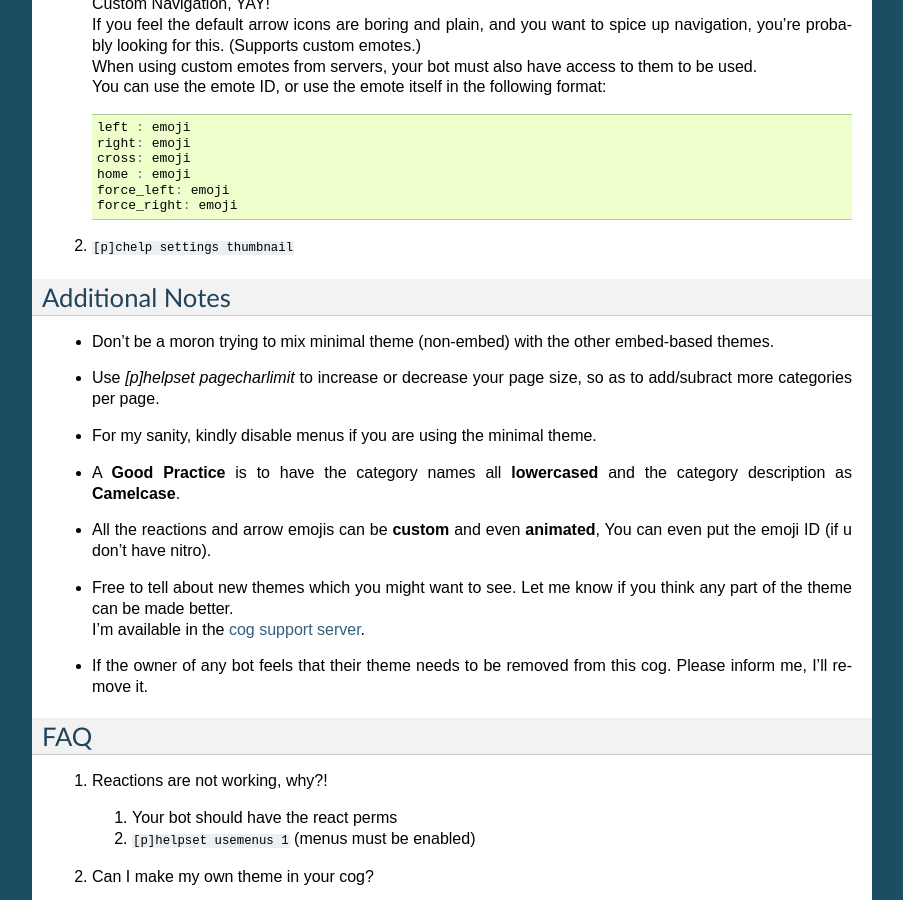
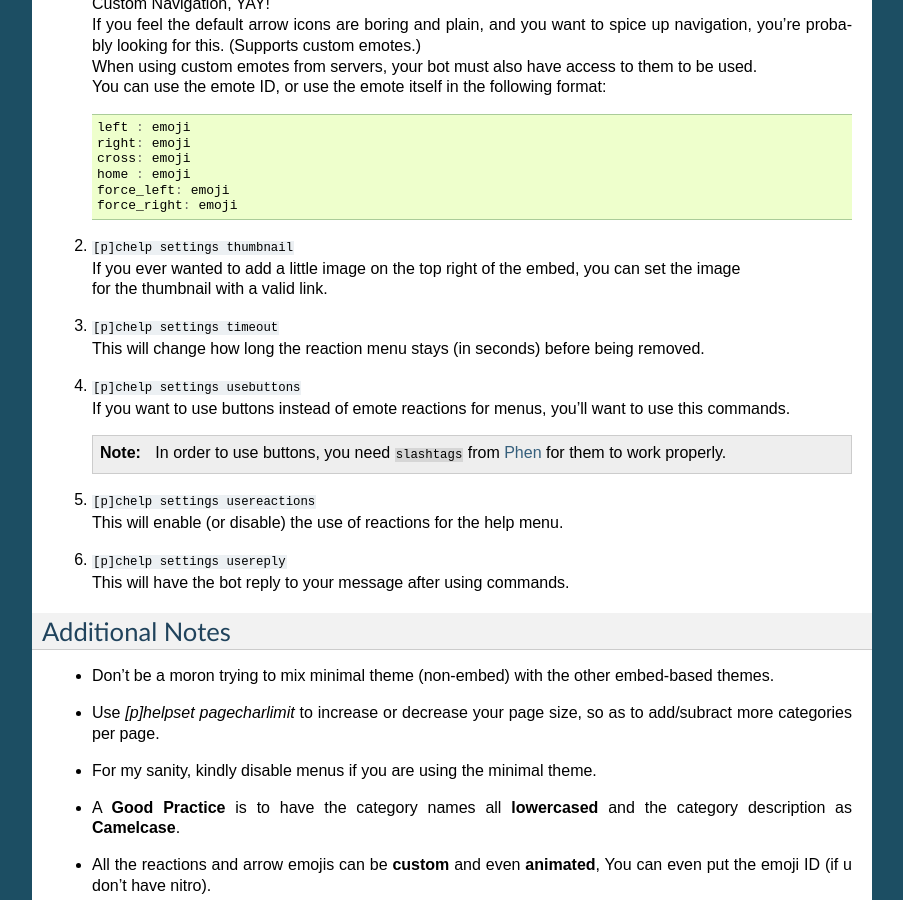
Before and after one commit to npc203/npc-cogs, a Sphinx documentation site: the page built from docs/source/customhelp.rst, in a window 1280 px wide and 900 px high, scrolled down 4561 px. Shown: the whole window, without its empty margins (198-1101 px from the left). Built offline with Sphinx 7.4.7, drawn with Linux system fonts in a browser that asks for light colours.

Commit message:
Finishes the `chelp settings`

```diff
--- a/docs/source/customhelp.rst
+++ b/docs/source/customhelp.rst
@@ -137,6 +137,23 @@ Custom Help Settings
       force_right: emoji
 
 2. | ``[p]chelp settings thumbnail``
+   | If you ever wanted to add a little image on the top right of the embed, you can set the image
+   | for the thumbnail with a valid link.
+
+3. | ``[p]chelp settings timeout``
+   | This will change how long the reaction menu stays (in seconds) before being removed.
+
+4. | ``[p]chelp settings usebuttons``
+   | If you want to use buttons instead of emote reactions for menus, you'll want to use this commands.
+
+   .. note::
+      In order to use buttons, you need ``slashtags`` from `Phen <https://github.com/phenom4n4n/phen-cogs>`__ for them to work properly.
+
+5. | ``[p]chelp settings usereactions``
+   | This will enable (or disable) the use of reactions for the help menu.
+
+6. | ``[p]chelp settings usereply``
+   | This will have the bot reply to your message after using commands.
 
 Additional Notes
 ----------------
```
